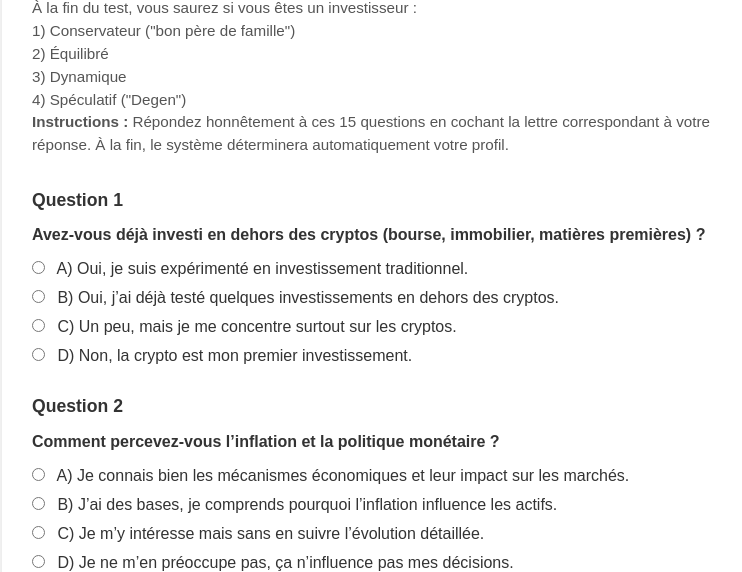
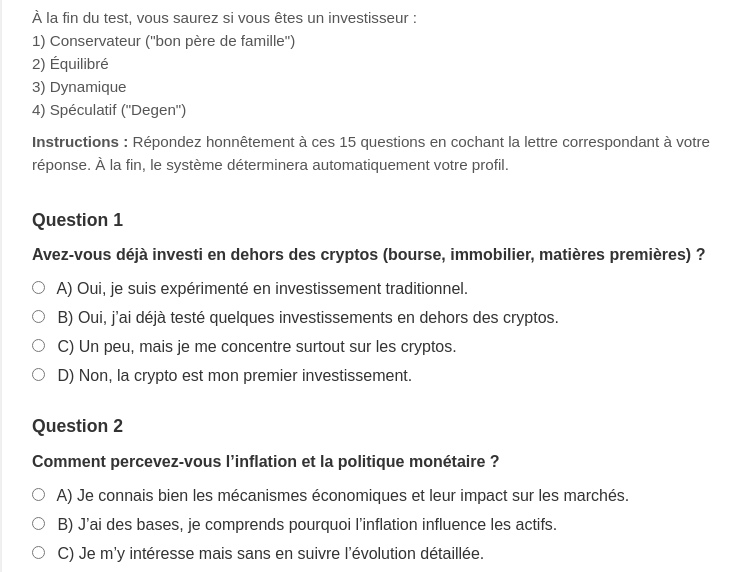
Before and after one commit to TWAELcryptoC/Profil-investisseurs, a plain HTML site: page index.html in a window 1280 px wide. Shown: the part 218-790 px from the top of the page, without its empty margins (263-1005 px from the left). Drawn offline with Linux system fonts and the light colour scheme.

Commit message:
Update index.html

```diff
--- a/index.html
+++ b/index.html
@@ -44,6 +44,9 @@
       font-size: 0.95rem;
       margin-bottom: 30px;
       color: #555;
+    }
+    .intro p {
+      margin-bottom: 10px;
     }
 
     /* --- FORM & QUESTIONS --- */
```
